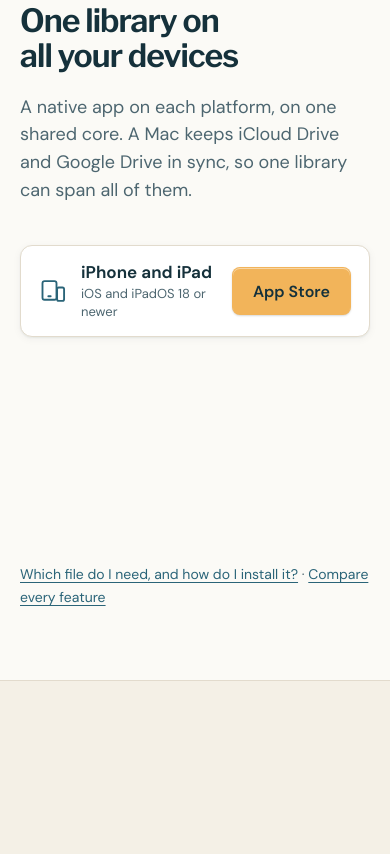
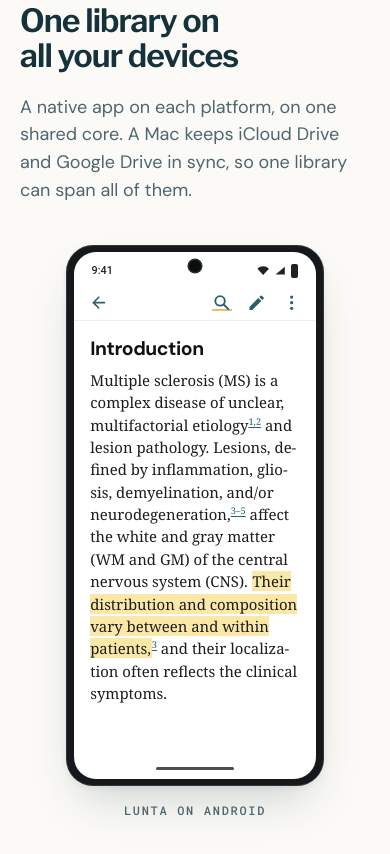
Before and after one commit to christoffermattssonlangseth/lunta, a browser extension: page site/index.html in a window 390 px wide. Shown: the part 6525-7379 px from the top of the page. Drawn offline with Linux system fonts and the light colour scheme.

Commit message:
Site: an Android phone beside 'One library on all your devices' (drawn: Android's squarer corners, punch-hole camera, Material icons and gesture bar, with the reading view's introduction and its yellow highlight); the site test leaves picker.html (no site header) out of the header check
Co-Authored-By: Claude Opus 5.5 <noreply@anthropic.com>
Claude-Session: https://claude.ai/code/session_01H3J7fuxrjUcHvkB5Xmjx3V

```diff
--- a/site/index.html
+++ b/site/index.html
@@ -264,10 +264,30 @@
 
   <section class="section" id="platforms" aria-labelledby="platforms-title">
     <div class="wrap">
+      <div class="plat-intro">
       <div class="section-head reveal">
-        <p class="kicker">Platforms</p>
-        <h2 id="platforms-title">One library on all your devices</h2>
-        <p class="lead">A native app on each platform, on one shared core. A Mac keeps iCloud Drive and Google Drive in sync, so one library can span all of them.</p>
+          <p class="kicker">Platforms</p>
+          <h2 id="platforms-title">One library on all your devices</h2>
+          <p class="lead">A native app on each platform, on one shared core. A Mac keeps iCloud Drive and Google Drive in sync, so one library can span all of them.</p>
+        </div>
+      <figure class="android reveal" role="img" aria-label="Lunta on an Android phone: the introduction of a Cell paper in the reading view, with a yellow highlight and tappable citations.">
+        <div class="a-frame"><div class="a-screen">
+          <div class="a-status" aria-hidden="true"><span>9:41</span><i class="a-cam"></i><span class="a-icons"><svg viewBox="0 0 16 12"><path d="M8 11.5 0.5 3.4a10.6 10.6 0 0 1 15 0Z"/></svg><svg viewBox="0 0 16 12"><path d="M2 11h12V1Z"/></svg><b></b></span></div>
+          <div class="a-bar" aria-hidden="true">
+            <svg viewBox="0 0 24 24"><path d="M20 11H7.8l5.6-5.6L12 4l-8 8 8 8 1.4-1.4L7.8 13H20z"/></svg>
+            <span></span>
+            <svg viewBox="0 0 24 24" class="stroke"><circle cx="10" cy="10" r="6"/><path d="m14.5 14.5 6 6"/></svg>
+            <svg viewBox="0 0 24 24"><path d="M3 17.3V21h3.8L17.8 9.9l-3.7-3.7L3 17.3ZM20.7 7a1 1 0 0 0 0-1.4l-2.3-2.3a1 1 0 0 0-1.4 0l-1.8 1.8 3.7 3.7L20.7 7Z"/></svg>
+            <svg viewBox="0 0 24 24"><circle cx="12" cy="5" r="2"/><circle cx="12" cy="12" r="2"/><circle cx="12" cy="19" r="2"/></svg>
+          </div>
+          <div class="a-body">
+            <h4>Introduction</h4>
+            <p>Multiple sclerosis (MS) is a complex disease of unclear, multifactorial etiology<sup>1,2</sup> and lesion pathology. Lesions, defined by inflammation, gliosis, demyelination, and/or neurodegeneration,<sup>3–5</sup> affect the white and gray matter (WM and GM) of the central nervous system (CNS). <mark>Their distribution and composition vary between and within patients,</mark><sup>3</sup> and their localization often reflects the clinical symptoms.</p>
+          </div>
+          <i class="a-gesture" aria-hidden="true"></i>
+        </div></div>
+        <figcaption>Lunta on Android</figcaption>
+      </figure>
       </div>
       <ul class="plat-row">
         <li class="reveal">
--- a/site/style.css
+++ b/site/style.css
@@ -1029,3 +1029,29 @@ html[data-color-scheme="light"] .hl mark[data-color="pink"] { background-image:
    now composited with the phone (its own layer, no subpixel re-rasterising). */
 .phone { transform-style: flat; }
 .phone::after { transform: translate3d(-50%, 0, 0); backface-visibility: hidden; will-change: transform; }
+
+/* Platforms: an Android phone, drawn (Android's shape: squarer corners, a punch-hole camera, Material icons,
+   a gesture bar), with the same reading view as the iPhone's, beside the heading on wide screens. */
+.plat-intro { display: grid; gap: 2.5rem; align-items: center; margin-bottom: 2.5rem; }
+.plat-intro .section-head { margin-bottom: 0; }
+@media (min-width: 52rem) { .plat-intro { grid-template-columns: minmax(0, 1fr) auto; gap: 4rem; } }
+.android { --aw: clamp(14rem, 66vw, 16.5rem); margin: 0 auto; width: var(--aw); }
+.android figcaption { margin-top: 1rem; text-align: center; font: 500 .75rem/1.4 var(--font-mono); letter-spacing: .14em; text-transform: uppercase; color: var(--muted); }
+.a-frame { background: #16191b; border-radius: calc(var(--aw) * .105); padding: calc(var(--aw) * .028); box-shadow: inset 0 0 0 1px rgba(255,255,255,.12), var(--shadow-2); }
+.a-screen { position: relative; background: #fff; color: #1d1d1d; border-radius: calc(var(--aw) * .085); overflow: hidden; aspect-ratio: 9 / 19.5; display: flex; flex-direction: column; }
+.a-status { position: relative; display: flex; justify-content: space-between; align-items: center; padding: calc(var(--aw) * .045) calc(var(--aw) * .07) 0; font: 500 calc(var(--aw) * .042)/1 Roboto, system-ui, sans-serif; color: #222; }
+.a-cam { position: absolute; left: 50%; top: calc(var(--aw) * .03); width: calc(var(--aw) * .048); height: calc(var(--aw) * .048); margin-left: calc(var(--aw) * -.024); border-radius: 50%; background: #0b0d0e; box-shadow: 0 0 0 calc(var(--aw) * .006) #2a2f33; }
+.a-icons { display: flex; gap: calc(var(--aw) * .018); align-items: center; }
+.a-icons svg { width: calc(var(--aw) * .048); height: calc(var(--aw) * .036); fill: #222; }
+.a-icons b { width: calc(var(--aw) * .03); height: calc(var(--aw) * .055); border-radius: 2px; background: #222; }
+.a-bar { display: flex; align-items: center; gap: calc(var(--aw) * .06); padding: calc(var(--aw) * .06) calc(var(--aw) * .06) calc(var(--aw) * .03); border-bottom: 1px solid #ececec; }
+.a-bar span { flex: 1; }
+.a-bar svg { width: calc(var(--aw) * .075); height: calc(var(--aw) * .075); fill: #2b5f70; }
+.a-bar svg.stroke { fill: none; stroke: #2b5f70; stroke-width: 2.4; stroke-linecap: round; }
+.a-body { padding: calc(var(--aw) * .06) calc(var(--aw) * .065) 0; font-family: var(--font-read); font-size: calc(var(--aw) * .058); line-height: 1.5; overflow: hidden; flex: 1; }
+.a-body h4 { font: 700 calc(var(--aw) * .075)/1.2 var(--font-body); margin: 0 0 .45em; color: #111; }
+.a-body p { margin: 0; hyphens: auto; }
+.a-body sup { font-size: .62em; color: #2b5f70; text-decoration: underline; text-underline-offset: 2px; }
+.a-body mark { background: #fbe7a8; color: inherit; padding: 0 .05em; }
+.a-gesture { display: block; width: calc(var(--aw) * .3); height: calc(var(--aw) * .012); border-radius: 99px; background: #222; margin: calc(var(--aw) * .03) auto calc(var(--aw) * .035); opacity: .8; }
+@media (prefers-color-scheme: dark) { .a-frame { box-shadow: inset 0 0 0 1px rgba(255,255,255,.18), var(--shadow-2); } }
```
Also changed, not shown: scripts/site.test.mjs (+2 -1 lines).
